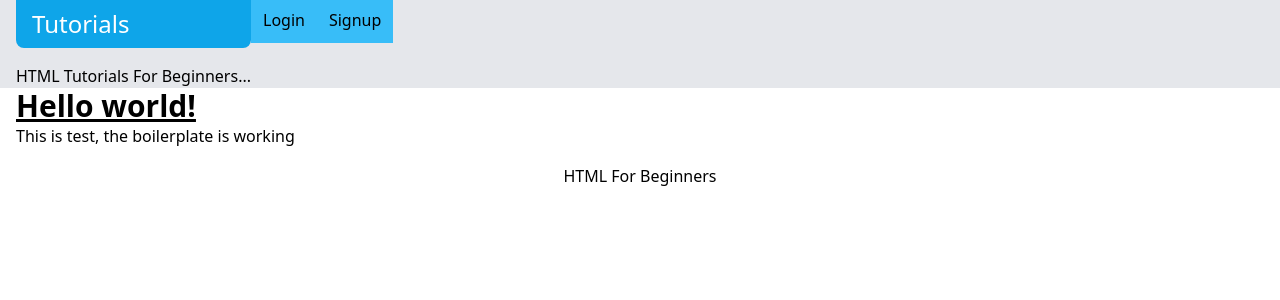
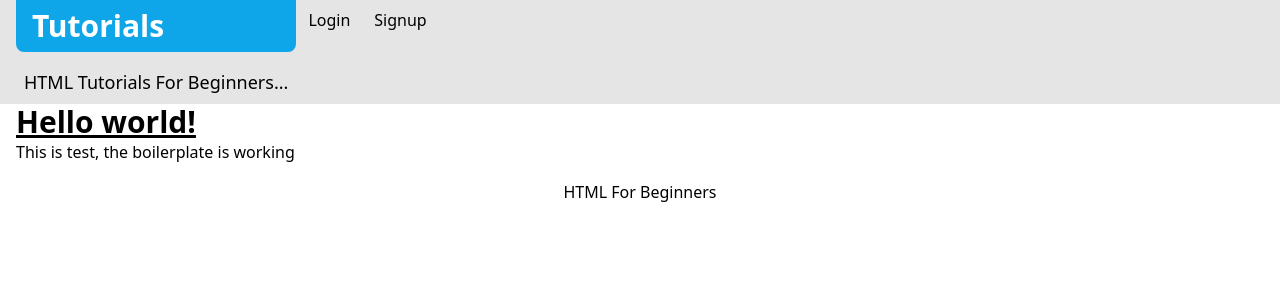
Before and after one commit to PierTwo/HTML-For-Beginners, a React (Create React App) app in the folder client/: page / in a window 1280 px wide. Shown: the top 300 px of the page. Built offline with nearby package versions, Linux system fonts and the light colour scheme.

Commit message:
made the navbar/header have more styling

```diff
--- a/client/src/components/Header/index.js
+++ b/client/src/components/Header/index.js
@@ -9,32 +9,35 @@ const Header = () => {
     Auth.logout();
   };
   return (
-    <header className="bg-gray-200 container mx-auto px-4">
+    <header className="bg-neutral-200 container mx-auto px-4">
       <div className="flex justify-start">
         <div>
           <Link className="text-white" to="/">
-            <h1 className="text-2xl bg-sky-500/100 px-4 pt-2 pb-2 mb-4 rounded-b-lg">
+            <h1 className="font-extrabold text-3xl bg-sky-500/100 px-4 pt-2 pb-2 mb-4 rounded-b-lg">
               Tutorials
             </h1>
           </Link>
-          <p className="m-0">HTML Tutorials For Beginners... </p>
+          <h2 className="m-2 text-lg">HTML Tutorials For Beginners... </h2>
         </div>
         <div className="">
           {Auth.loggedIn() ? (
             <>
-              <Link className="btn bg-sky-400 p-3 m-2" to="/me">
+              <Link className="btn font-medium p-3 m-2" to="/me">
                 {Auth.getProfile().data.username}'s profile
               </Link>
-              <button className="btn bg-sky-400 p-2 m-2" onClick={logout}>
+              <button
+                className="btn rounded font-medium bg-sky-400 p-2 m-2"
+                onClick={logout}
+              >
                 Logout
               </button>
             </>
           ) : (
             <div className="mt-2">
-              <Link className="btn bg-sky-400 p-3" to="/login">
+              <Link className="btn font-medium p-3" to="/login">
                 Login
               </Link>
-              <Link className="btn bg-sky-400 p-3" to="/signup">
+              <Link className="btn font-medium p-3" to="/signup">
                 Signup
               </Link>
             </div>
```
